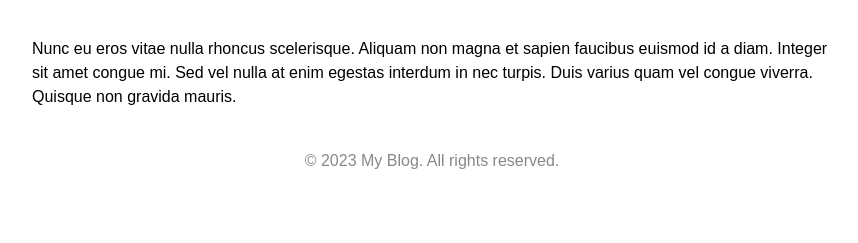
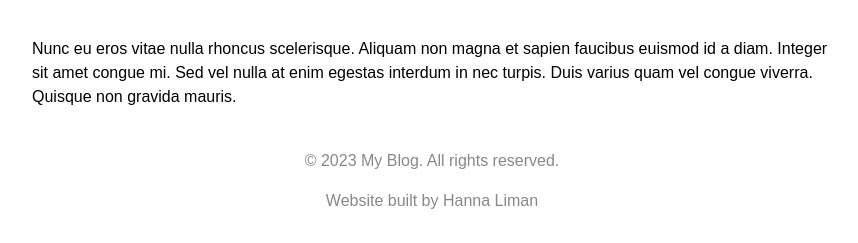
Before and after one commit to limanhanna/Grupparbete-exempel, a plain HTML site: page index.html in a window 1280 px wide. Shown: the part 931-1174 px from the top of the page, without its empty margins (208-1066 px from the left). Before the commit the page ends 1134 px from the top, so only its background shows below. Drawn offline with Linux system fonts and the light colour scheme.

Commit message:
add parapgraph to footer

```diff
--- a/index.html
+++ b/index.html
@@ -26,6 +26,7 @@
 
   <footer>
     <p>&copy; 2023 My Blog. All rights reserved.</p>
+    <p> Website built by Hanna Liman</p>
   </footer>
 </body>
 </html>
```
